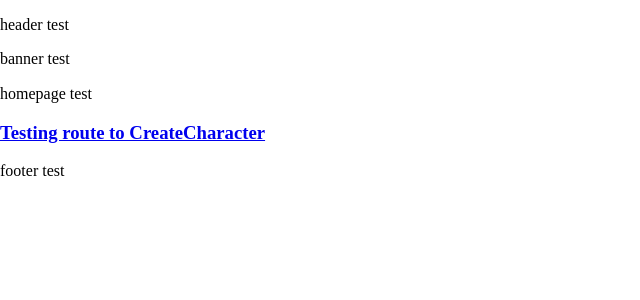
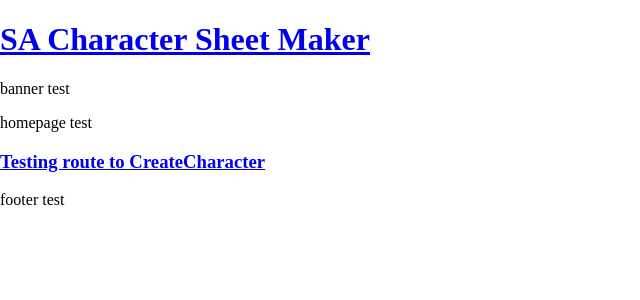
Before and after one commit to thegwanj/SA-character-gen, a React (Create React App) app in the folder client/: page / in a window 1280 px wide. Shown: the top 300 px of the page, without its empty margins (0-640 px from the left). Built offline with nearby package versions, Linux system fonts and the light colour scheme.

Commit message:
Updating header to link back to homepage

```diff
--- a/client/src/components/Header/index.js
+++ b/client/src/components/Header/index.js
@@ -1,11 +1,16 @@
 import React from "react";
+import { Link } from 'react-router-dom';
 
 const Header = () => {
     return (
-        <div>
-            <p>header test</p>
-        </div>
-    );
+            <header>
+                <nav>
+                    <Link to="/">
+                        <h1>SA Character Sheet Maker</h1>
+                    </Link>
+                </nav>
+            </header>
+        );
 }
 
 export default Header;
```
